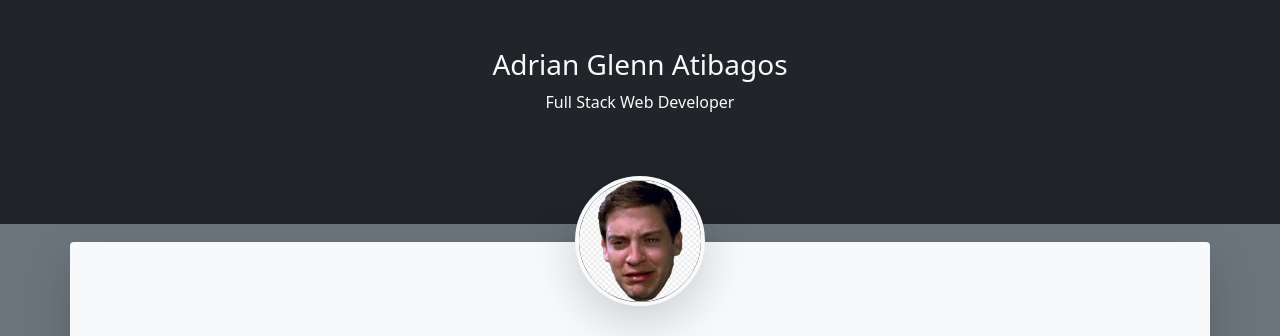
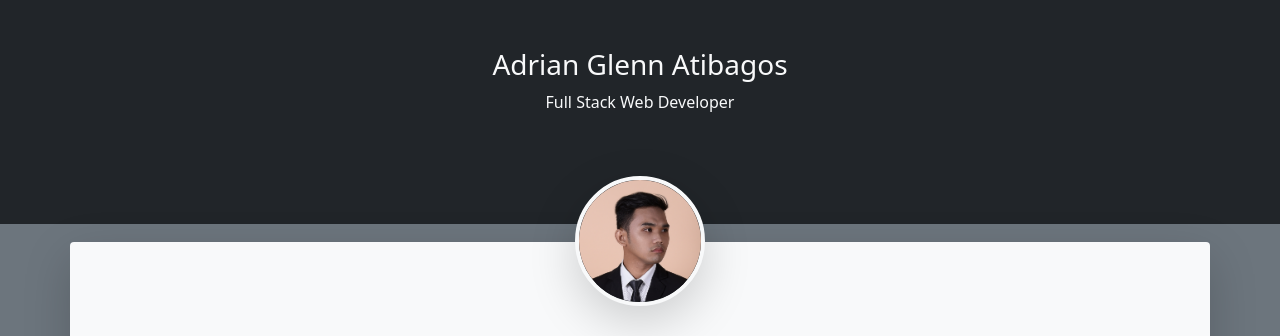
Before and after one commit to adrianglenn21/portfolio, a plain HTML site: page index.html in a window 1280 px wide. Shown: the top 336 px of the page. Drawn offline with nearby package versions, Linux system fonts and the light colour scheme.

Commit message:
changes in profile image

```diff
--- a/index.html
+++ b/index.html
@@ -15,7 +15,7 @@
 		</div>
 	</div>
 	<div class="text-center" style="margin-top: -3rem;">
-	  <img src="static/img/profile_pic.png" class="rounded-circle mb-5 bg-dark shadow-lg border border-light border-4" height="130" width="130" alt="...">
+	  <img src="static/img/profile.jpg" class="rounded-circle mb-5 bg-dark shadow-lg border border-light border-4" height="130" width="130" alt="...">
 	</div>
 	<div class="container bg-light rounded p-5 mb-5 shadow-lg" style="margin-top: -7rem;">
 		<div class="text-center pt-5">
```
Also changed, not shown: static/img/profile.jpg (added).
